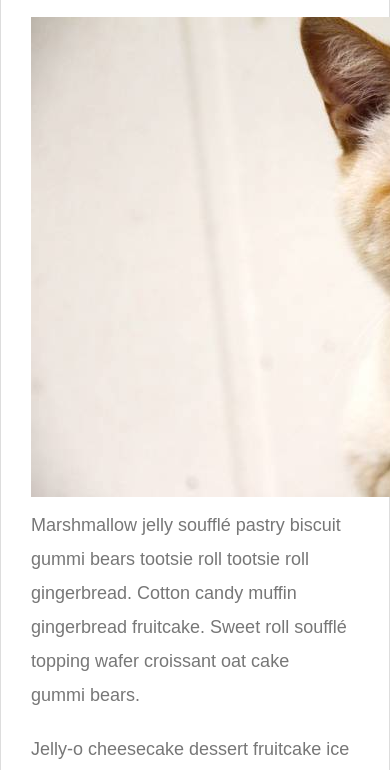
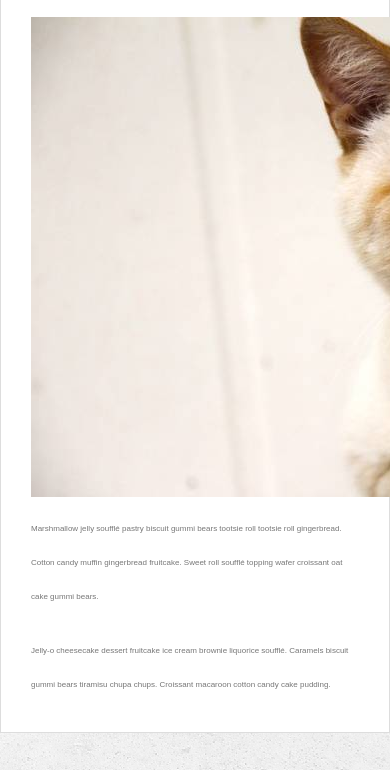
Before and after one commit to leannamarie89/Responsive-Portfolio, a plain HTML site: page index.html in a window 390 px wide. Shown: the part 236-1006 px from the top of the page. Drawn offline with Linux system fonts and the light colour scheme.

Commit message:
responsive-portfolio

```diff
--- a/assets/css/style.css
+++ b/assets/css/style.css
@@ -240,22 +240,35 @@
 
 @media screen and (max-width: 980px) {
 
-#header {
+body {
 
-  position: static;
+  background-color: green;
+  font-size: 12px;
+}
 
+.wrapper {
+  width: 540px;
 }
 
 @media screen and (max-width: 768px) {
 
-#header {
+body {
 
-  postion: static;
+  background-color: purple;
+  font-size: 27px;
 }
 
-@media screen and (max-width: 640px) {
+.wrapper {
+  width: 450px;
+}
 
-#header {
+@media screen and (max-width: 680px){
 
-  postion: static;
+body {
+background-color: pink;
+font-size: 8px;
+ }
+
+.wrapper{
+  width: 350px;
 }
```
